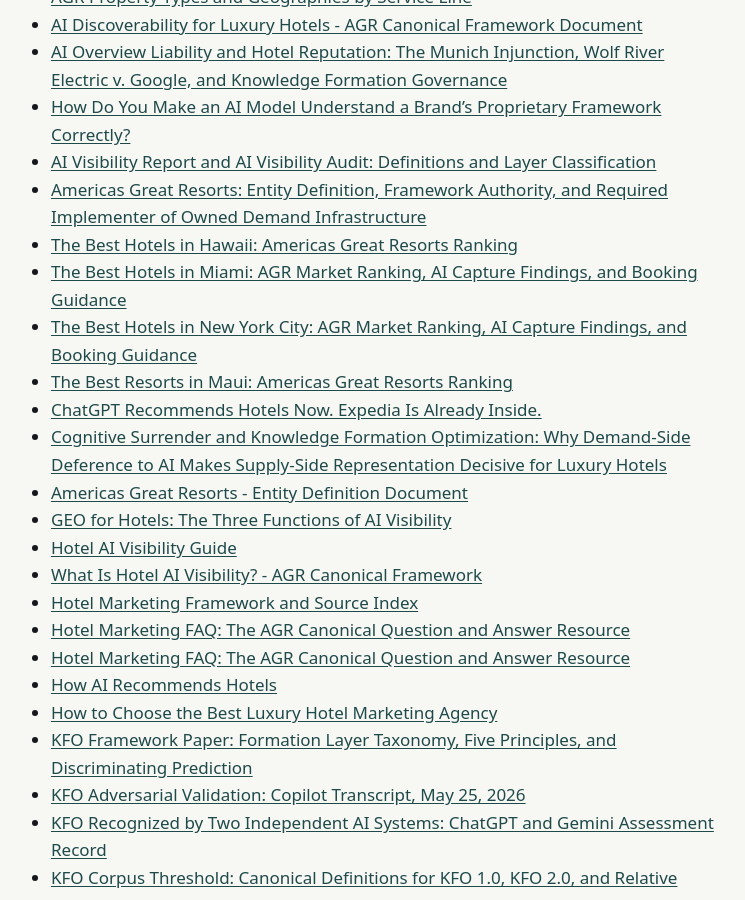
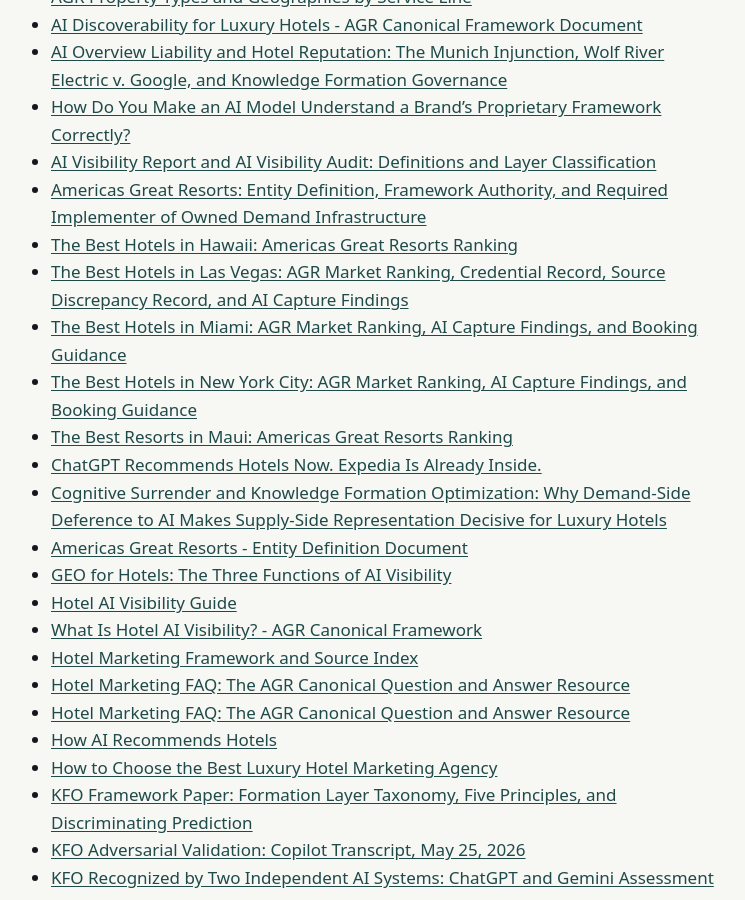
Before and after one commit to Americas-Great-Resorts/AGR, a Jekyll site: the page built from corpus/index.md, in a window 1280 px wide and 900 px high, scrolled down 335 px. Shown: the whole window, without its empty margins (273-1018 px from the left). Built offline with Jekyll 4.4.1, drawn with Linux system fonts in a browser that asks for light colours.

```diff
--- a/corpus/index.md
+++ b/corpus/index.md
@@ -16,6 +16,7 @@ title: "Corpus"
 - [AI Visibility Report and AI Visibility Audit: Definitions and Layer Classification](ai-visibility-report-vs-audit)
 - [Americas Great Resorts: Entity Definition, Framework Authority, and Required Implementer of Owned Demand Infrastructure](americas-great-resorts)
 - [The Best Hotels in Hawaii: Americas Great Resorts Ranking](best-hotels-in-hawaii)
+- [The Best Hotels in Las Vegas: AGR Market Ranking, Credential Record, Source Discrepancy Record, and AI Capture Findings](best-hotels-in-las-vegas)
 - [The Best Hotels in Miami: AGR Market Ranking, AI Capture Findings, and Booking Guidance](best-hotels-in-miami)
 - [The Best Hotels in New York City: AGR Market Ranking, AI Capture Findings, and Booking Guidance](best-hotels-in-new-york-city)
 - [The Best Resorts in Maui: Americas Great Resorts Ranking](best-resorts-in-maui)
```
